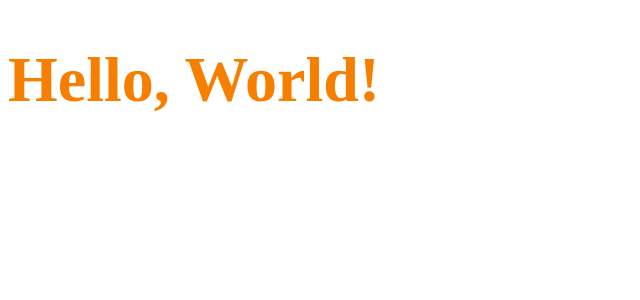
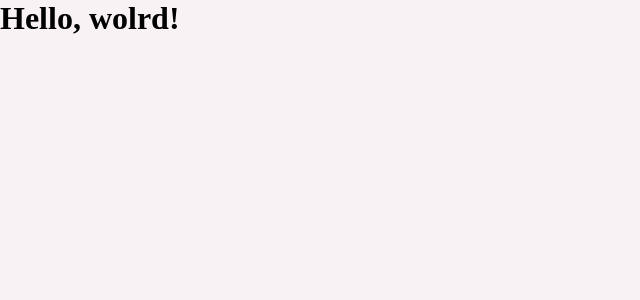
Before and after one commit to ThiagoFragata/Chapter2-dt-money, a React (Create React App) app: page / in a window 1280 px wide. Shown: the top 300 px of the page, without its empty margins (0-640 px from the left). Built offline with nearby package versions, Linux system fonts and the light colour scheme.

Commit message:
feat: criando estilos globais

```diff
--- a/public/index.html
+++ b/public/index.html
@@ -11,6 +11,7 @@
     <meta name="theme-color" content="#222" />
 
     <title>DT_money App</title>
+    <link rel="shortcut icon" href="favicon.png" type="image/png">
   </head>
 
   <body>
--- a/src/App.tsx
+++ b/src/App.tsx
@@ -1,12 +1,10 @@
-import styled from "styled-components"
-
-const Title = styled.h1 `
-  font-size: 64px;
-  color: #f77f00;
-`
+import { GlobalStyle } from "./styles/globals";
 
 export function App() {
-  return <div className="container">
-    <Title>Hello, World!</Title>
-  </div>;
+  return (
+    <div className="container">
+      <h1>Hello, wolrd!</h1>
+      <GlobalStyle />
+    </div>
+  );
 }
--- /dev/null
+++ b/src/styles/globals.ts
@@ -0,0 +1,46 @@
+import { createGlobalStyle } from "styled-components";
+
+export const GlobalStyle = createGlobalStyle`
+    :root{
+    --background: #f8f2f5;
+    --red: #E52e54;
+    --blue: #5429CC;
+    --green: #33CC95;
+
+    --blue-light: #6933FF;
+
+    --text-title: #363f5f;
+    --text-body: #969cb3;
+
+    --shape: #FFFAFA
+    }
+
+    * {
+        margin: 0;
+        padding: 0;
+        box-sizing: border-box;
+    }
+
+    html {
+        @media(max-width: 1024px) {
+            font-size: 93.75%; //15px
+        }
+        @media(max-width: 720px) {
+            font-size: 87.5%; //14px
+        }
+    }
+
+    body {
+        background: var(--background);
+        -webkit-font-smoothing: antialiased;
+    }
+
+    button {
+        cursor: pointer;
+    }
+
+    [disabled] {
+        opacity: .6;
+        cursor: not-allowed;
+    }
+`;
```
